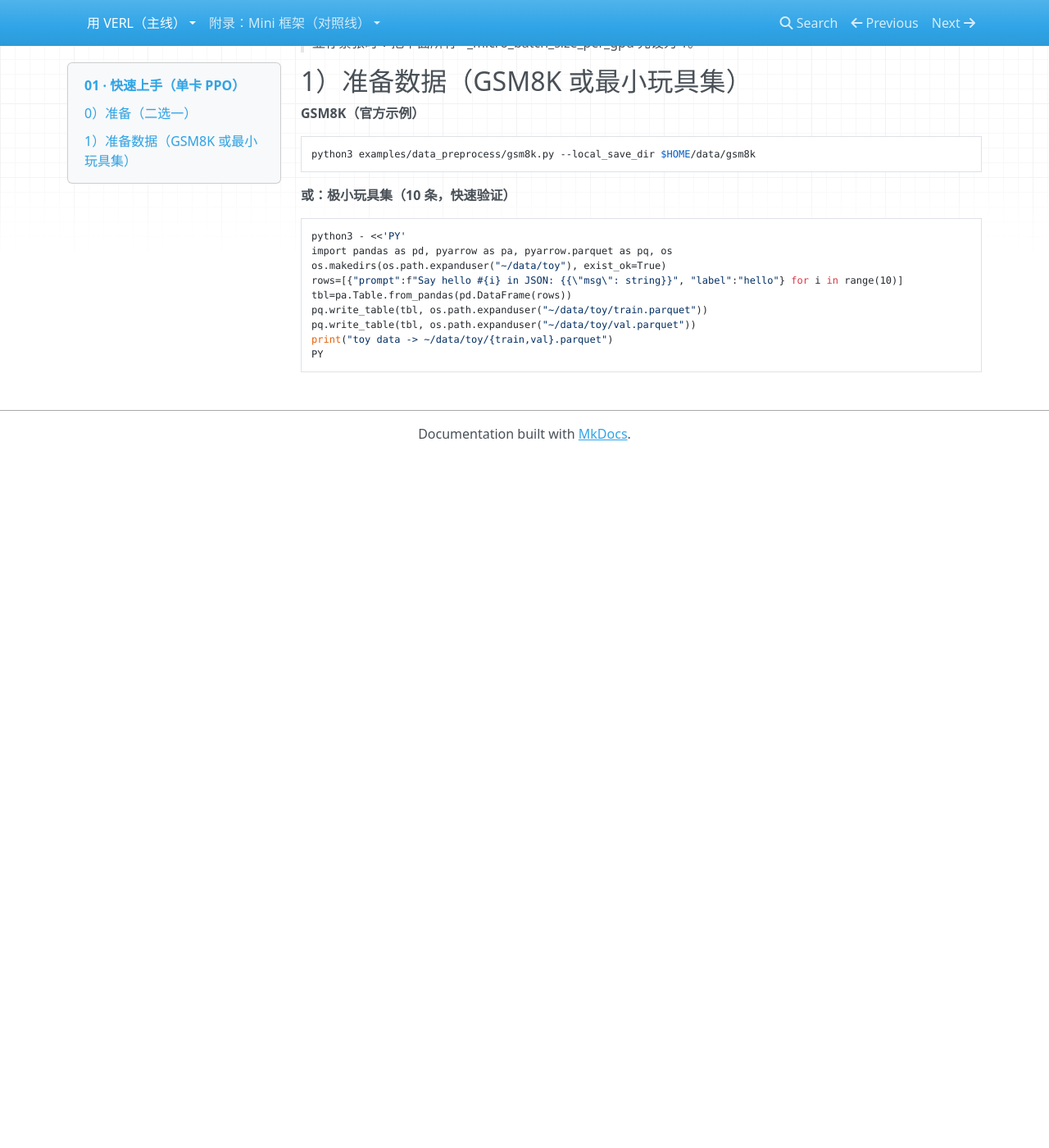
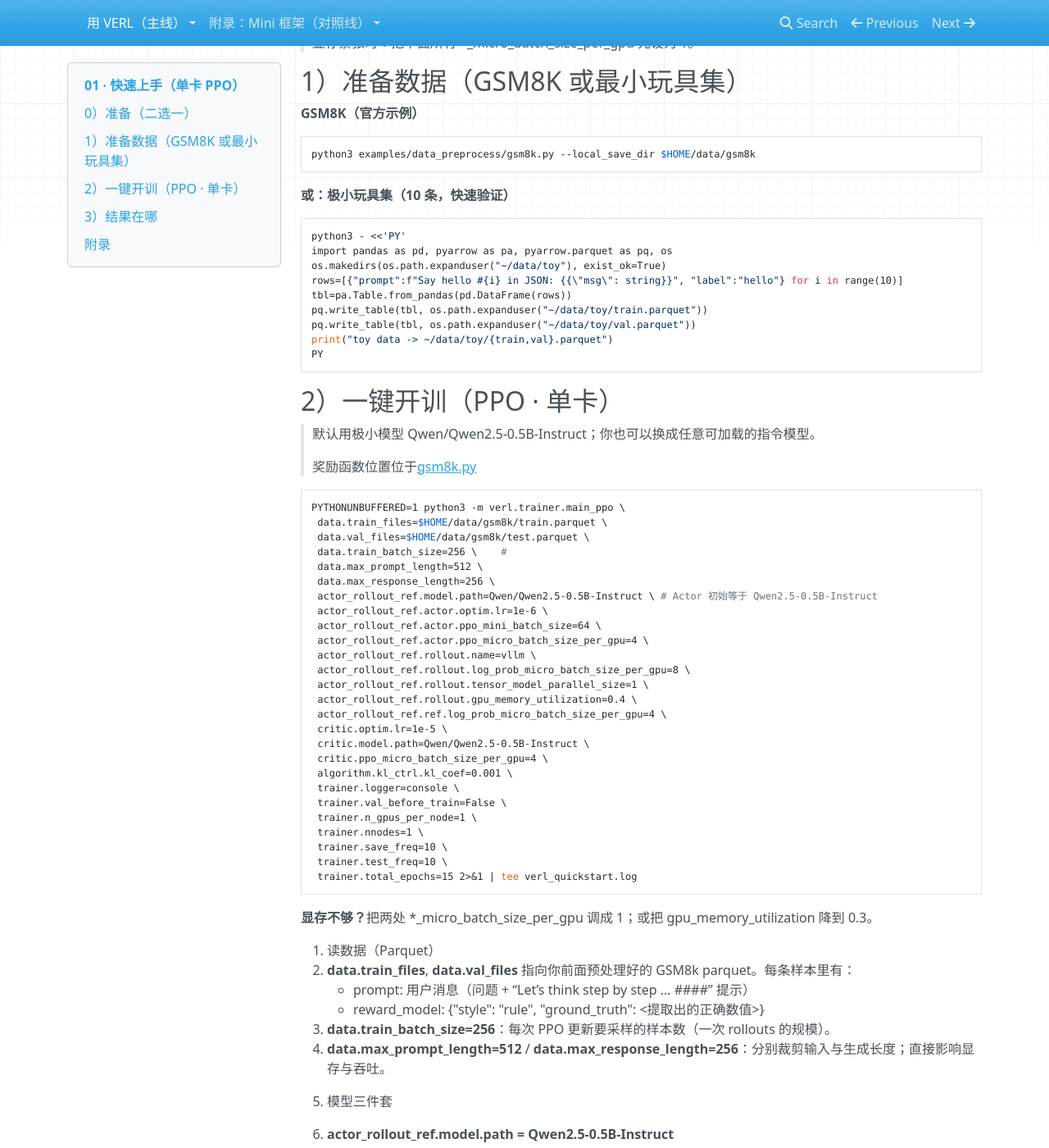
Before and after one commit to triston-lee/odyverse-agentic-rl, an MkDocs documentation site: the page built from docs/01-quickstart.md, in a window 1280 px wide and 1400 px high, scrolled down 511 px. Shown: the whole window at 82% size. Built offline with MkDocs 1.6.1, drawn with Linux system fonts in a browser that asks for light colours; nearby versions of some CDN libraries; before the commit the page ends 1068 px from its top, so only the background shows below that; some of the changed text lies outside the part shown.

Commit message:
docs(01-quickstart.md): 更新文档以添加PPO一键训练指南
在文档中添加了关于如何使用PPO进行单卡训练的详细步骤，包括数据准备、模型配置、优化参数设置等。具体内容如下：

-修正了标题格式。
- 新增了“一键开训（PPO·单卡）”章节，提供了默认使用的极小模型Qwen/Qwen2.5-0.5B-Instruct，并说明了奖励函数的位置。
- 提供了完整的命令行示例，用于启动PPO训练过程，并对关键参数进行了注释解释。
- 对于显存不足的情况，给出了调整建议。
- 详细介绍了各主要参数的作用及其推荐值，如数据批次大小、模型路径、学习率、KL系数等。
- 强调了vLLM推理引擎的显存利用率设置的重要性。
- 指出了日志文件和检查点的保存位置，并提供了合并到Hugging Face目录的方法。
- 添加了GSM8k相关资料链接作为附录。

这些更新旨在帮助用户更轻松地开始使用PPO方法进行模型训练。

````diff
--- a/docs/01-quickstart.md
+++ b/docs/01-quickstart.md
@@ -25,7 +25,7 @@ pip3 install --no-deps -e .
 
 > 显存紧张时：把下面所有 *_micro_batch_size_per_gpu 先设为 1。
 
-## **1）准备数据（GSM8K 或最小玩具集）**
+## 1）准备数据（GSM8K 或最小玩具集）
 
 **GSM8K（官方示例）**
 
@@ -46,3 +46,121 @@ pq.write_table(tbl, os.path.expanduser("~/data/toy/val.parquet"))
 print("toy data -> ~/data/toy/{train,val}.parquet")
 PY
 ```
+
+## 2）一键开训（PPO · 单卡）
+
+> 默认用极小模型 Qwen/Qwen2.5-0.5B-Instruct；你也可以换成任意可加载的指令模型。
+>
+> 奖励函数位置位于[gsm8k.py](..%2Fverl%2Futils%2Freward_score%2Fgsm8k.py)
+
+```bash
+PYTHONUNBUFFERED=1 python3 -m verl.trainer.main_ppo \
+ data.train_files=$HOME/data/gsm8k/train.parquet \
+ data.val_files=$HOME/data/gsm8k/test.parquet \
+ data.train_batch_size=256 \	#
+ data.max_prompt_length=512 \
+ data.max_response_length=256 \
+ actor_rollout_ref.model.path=Qwen/Qwen2.5-0.5B-Instruct \ # Actor 初始等于 Qwen2.5-0.5B-Instruct
+ actor_rollout_ref.actor.optim.lr=1e-6 \
+ actor_rollout_ref.actor.ppo_mini_batch_size=64 \
+ actor_rollout_ref.actor.ppo_micro_batch_size_per_gpu=4 \
+ actor_rollout_ref.rollout.name=vllm \
+ actor_rollout_ref.rollout.log_prob_micro_batch_size_per_gpu=8 \
+ actor_rollout_ref.rollout.tensor_model_parallel_size=1 \
+ actor_rollout_ref.rollout.gpu_memory_utilization=0.4 \
+ actor_rollout_ref.ref.log_prob_micro_batch_size_per_gpu=4 \
+ critic.optim.lr=1e-5 \
+ critic.model.path=Qwen/Qwen2.5-0.5B-Instruct \
+ critic.ppo_micro_batch_size_per_gpu=4 \
+ algorithm.kl_ctrl.kl_coef=0.001 \
+ trainer.logger=console \
+ trainer.val_before_train=False \
+ trainer.n_gpus_per_node=1 \
+ trainer.nnodes=1 \
+ trainer.save_freq=10 \
+ trainer.test_freq=10 \
+ trainer.total_epochs=15 2>&1 | tee verl_quickstart.log
+```
+
+**显存不够？**把两处 *_micro_batch_size_per_gpu 调成 1；或把 gpu_memory_utilization 降到 0.3。
+
+1. 读数据（Parquet）
+   - **data.train_files**, **data.val_files** 指向你前面预处理好的 GSM8k parquet。每条样本里有：
+     - prompt: 用户消息（问题 + “Let’s think step by step … ####” 提示）
+     - reward_model: {"style": "rule", "ground_truth": <提取出的正确数值>}
+   - **data.train_batch_size=256**：每次 PPO 更新要采样的样本数（一次 rollouts 的规模）。
+   - **data.max_prompt_length=512** / **data.max_response_length=256**：分别裁剪输入与生成长度；直接影响显存与吞吐。
+
+2. 模型三件套
+
+   - **actor_rollout_ref.model.path = Qwen2.5-0.5B-Instruct**
+     - Actor：要被优化的策略；
+     - Rollout：实际用来生成数据的推理副本（由 vLLM 驱动）；
+     - Ref：冻结的初始策略（只前向不训练）用于 KL。
+
+3. 优化与批次粒度（容易搞混的三层批次）
+
+   - **data.train_batch_size=256**（rollout 批次）：一次 PPO 更新收集 256 个样本的生成与奖励。
+
+   - **actor_rollout_ref.actor.ppo_mini_batch_size=64**（PPO 小批次）：把 256 切成 4 个小批次做梯度更新（每小批次一次优化步）。
+
+   - **actor_rollout_ref.actor.ppo_micro_batch_size_per_gpu=4**（显存微批）：再把每个 小批次=64 拆成显存可承受的微批，在 GPU 上 梯度累积：
+
+   > - 现在是 trainer.n_gpus_per_node=1；
+   >
+   > - 每小批需要的累积步数 = 64 / (1 GPU × 4/微批) = 16 次 累积 → 再做一次 optimizer step。
+
+   - 其他的微批设置（vLLM的前向传播也用微批，Critic 与 Ref 的前向/反向同理做微批）：
+     -  actor_rollout_ref.rollout.log_prob_micro_batch_size_per_gpu=8
+     - critic.ppo_micro_batch_size_per_gpu=4
+     - actor_rollout_ref.ref.log_prob_micro_batch_size_per_gpu=2
+
+   - 学习率：Actor 1e-6（更谨慎，防“破坏”语言能力），Critic 1e-5（值函数一般学得更快）。
+     - *Actor 的学习率1e-6 是保守安全的起点，若 reward 长期 0，可以小幅上调（例如 2e-6）。*
+
+4. KL 系数
+
+   - **algorithm.kl_ctrl.kl_coef=0.001**：越大越“保守”（贴近初始策略），越小越“敢改”（更可能探索但不稳定）。
+     - *如果发现语言风格“飘”了、答非所问，适当加大 kl_coef；若一直学不动，适当减小。*
+
+   - 在 稀疏奖励（对错 0/1）场景下，KL 是非常重要的稳定器。
+
+5. 推理引擎（vLLM）占用
+
+   - **gpu_memory_utilization=0.4**：vLLM 占显存的配额，剩余显存留给训练中的 Actor/Critic。
+     - 单卡 (**trainer.n_gpus_per_node=1**) 下，这个值过大或过小都会影响吞吐/稳定性；0.3~0.6 是常见起点。
+
+6. 其余参数
+
+   - trainer.val_before_train=False：跳过训练前的初始验证，直接开跑。
+
+   - trainer.nnodes=1, trainer.n_gpus_per_node=1：单机单卡。
+
+   - trainer.logger=console：控制台日志；
+
+   - Shell：
+
+     - PYTHONUNBUFFERED=1：Python 标准输出不缓存，日志实时刷。
+
+     - 2>&1 | tee verl_quickstart.log：stdout/stderr 合流并写入文件。
+
+## 3）结果在哪
+
+- 日志：verl_quickstart.log（控制台也会持续打印）
+- checkpoint：checkpoints/<project>/<experiment>/.../actor
+- （可选）合并到 Hugging Face 目录（便于推理服务）：
+
+```bash
+python3 -m verl.model_merger merge \
+  --backend fsdp \
+  --local_dir checkpoints/<project>/<experiment>/global_step_1/actor \
+  --target_dir checkpoints/<project>/<experiment>/global_step_1/actor/hf
+```
+
+## 附录
+
+1. GSM8k相关资料
+
+   - Paper: https://arxiv.org/pdf/2110.14168
+
+   - Dataset: https://huggingface.co/datasets/gsm8k
````
